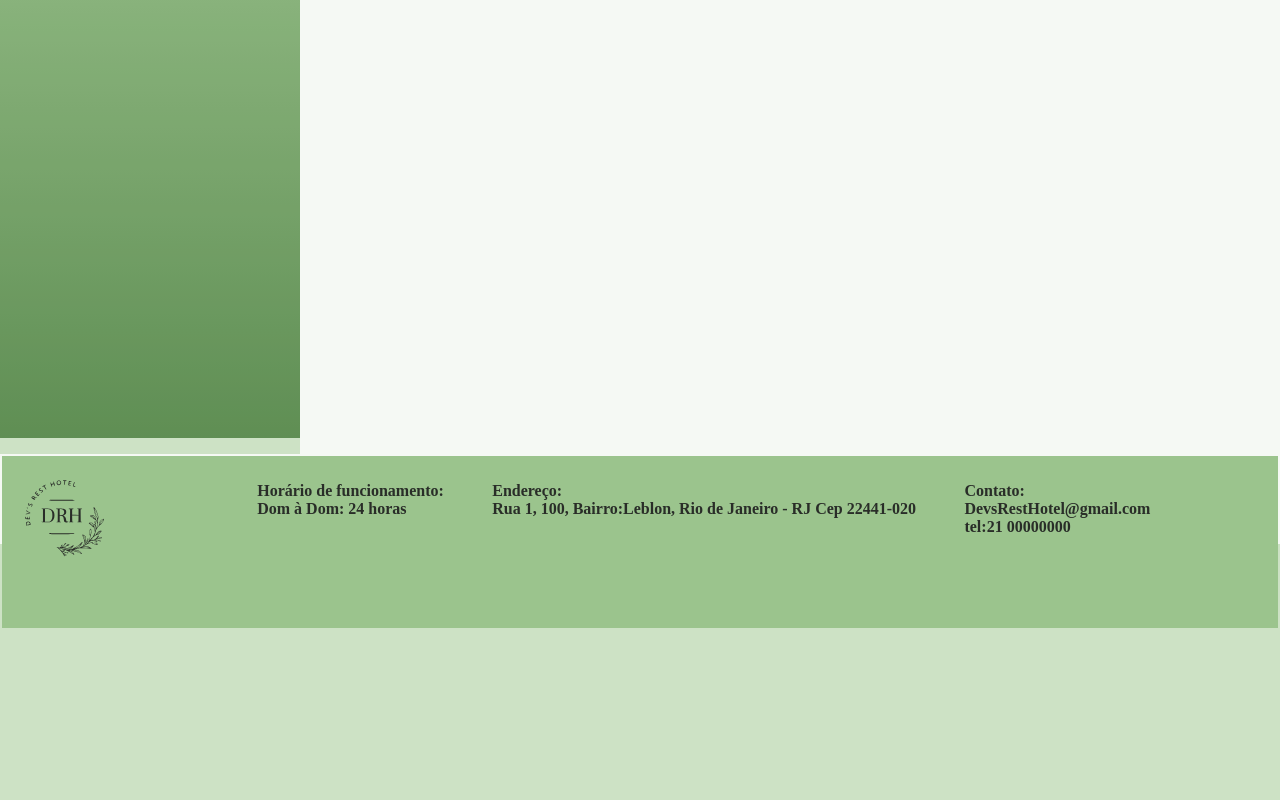
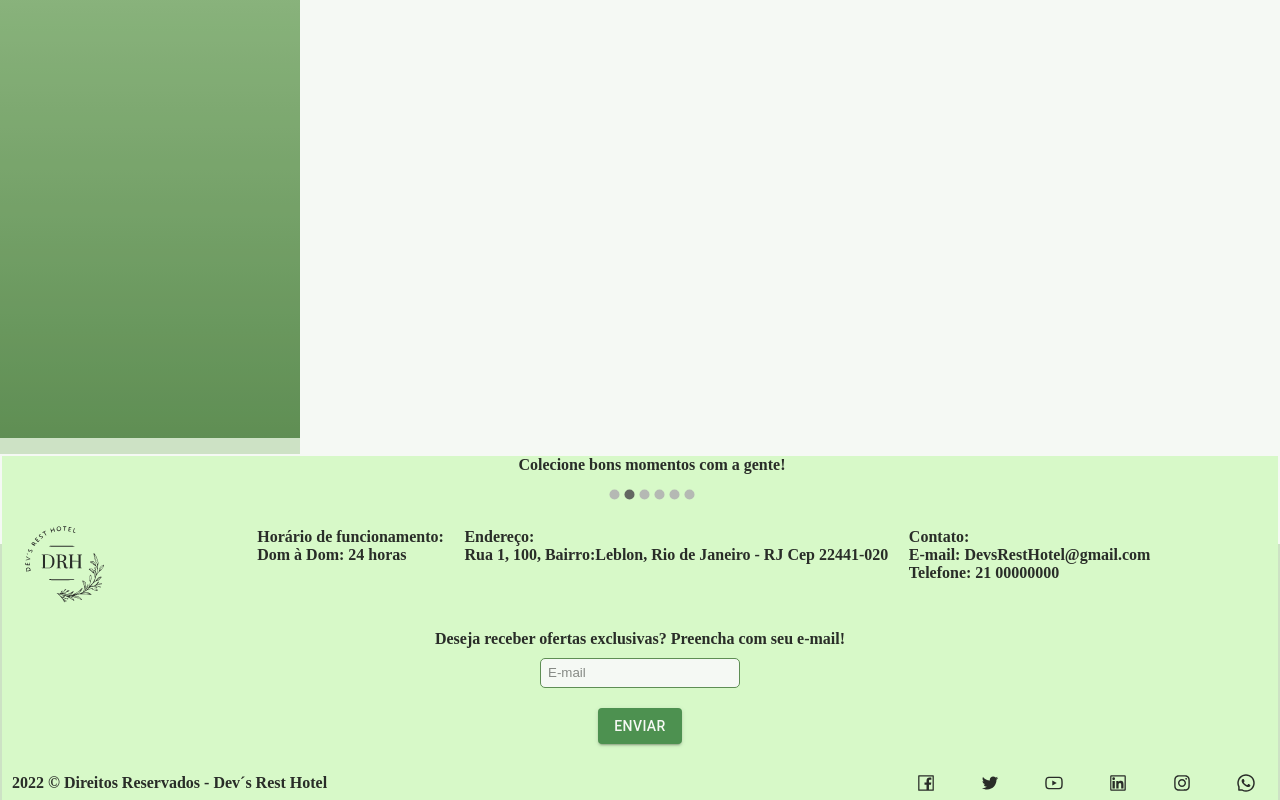
Before and after one commit to enricomartins018/mod5_devs_rest_hotel, a React (Vite) app: page / in a window 1280 px wide. Shown: the part 282-1082 px from the top of the page. Before the commit the page ends 910 px from the top, so only its background shows below. Built offline with nearby package versions, Linux system fonts and the light colour scheme.

Commit message:
Adicionei o componente Carrossel do footer

```diff
--- a/package.json
+++ b/package.json
@@ -9,10 +9,16 @@
     "preview": "vite preview"
   },
   "dependencies": {
+    "@emotion/react": "^11.10.4",
+    "@emotion/styled": "^11.10.4",
+    "@mui/icons-material": "^5.10.3",
+    "@mui/material": "^5.10.3",
     "axios": "^0.27.2",
     "react": "^18.2.0",
     "react-dom": "^18.2.0",
+    "react-hook-form": "^7.34.2",
     "react-icons": "^4.4.0",
+    "react-material-ui-carousel": "^3.4.2",
     "react-router-dom": "^6.3.0"
   },
   "devDependencies": {
--- /dev/null
+++ b/src/components/Carrosselfooter/Carrossel.module.css
@@ -0,0 +1,6 @@
+.carrossel{
+    margin-right: 1px;
+    width: 1000px;
+    margin-left: 150px;
+    text-align: center;
+}
--- /dev/null
+++ b/src/components/Carrosselfooter/Carrosselfooter.jsx
@@ -0,0 +1,30 @@
+import React from 'react';
+import Carousel from 'react-material-ui-carousel'
+import S from "./Carrossel.module.css";
+
+export const Carrossel = (props) => {
+    var items = [
+        {name: "Você merece um descanso!",},
+        {name: "Colecione bons momentos com a gente!",},
+        {name: "Às vezes um descanso é a melhor forma de ser produtivo!",},
+        {name: "Depois que você vir, difícil vai ser não querer voltar!",},
+        {name: "Keep Calm e venha se hospedar!",},
+        {name: "Dev´s Rest Hotel",}
+    ]
+
+    return (
+        <Carousel className={S.carrossel}>
+            {
+                items.map( (item, i) => <Item key={i} item={item} /> )
+            }
+        </Carousel>
+    )
+}
+
+function Item(props)
+{
+    return (
+        <p><b>{props.item.name}</b></p>
+
+    )
+}
--- a/src/components/Footer/Footer.jsx
+++ b/src/components/Footer/Footer.jsx
@@ -1,19 +1,41 @@
 import React from 'react'
 import S from './Footer.module.css'
 import image from "../../assets/logo.svg";
+import { AiOutlineFacebook } from 'react-icons/ai';
+import { AiOutlineTwitter } from 'react-icons/ai';
+import { AiOutlineYoutube } from 'react-icons/ai';
+import { AiOutlineLinkedin } from 'react-icons/ai';
+import { AiOutlineInstagram } from 'react-icons/ai';
+import { AiOutlineWhatsApp } from 'react-icons/ai';
+import { FormNewsLetter } from '../FormNewsLetter/FormNewsLetter'
+import Button from '@mui/material/Button';
+import { Carrossel } from '../Carrosselfooter/Carrosselfooter';
+
 
 export const Footer = () => {
   return (
     <div className={S.footer}>
+      <Carrossel/>
       <div className={S.container}>
       <img className={S.img} src={image} alt="logo" />
-      {/*Aqui vai entrar o formulário*/}
       <div className={S.containerTexto}>
       <p><b>Horário de funcionamento:<br/>Dom à Dom: 24 horas</b></p>
       <p><b>Endereço:<br/>Rua 1, 100, Bairro:Leblon, Rio de Janeiro - RJ Cep 22441-020</b></p>
-      <p><b>Contato:<br/>DevsRestHotel@gmail.com<br/>tel:21 00000000</b></p>
+      <p className={S.contato}><b>Contato:<br/>E-mail: DevsRestHotel@gmail.com<br/>Telefone: 21 00000000</b></p>
       </div>
       </div>
-    </div>
+      <FormNewsLetter/>
+      <div className={S.redes}>
+        <p className={S.direitos}><b>2022 © Direitos Reservados - Dev´s Rest Hotel</b></p>
+        <nav className={S.nav}>
+        <Button href="#text-buttons"><AiOutlineFacebook size={20} className={S.icons}/></Button>
+        <Button href="#text-buttons"><AiOutlineTwitter size={20} className={S.icons}/></Button>
+        <Button href="#text-buttons"><AiOutlineYoutube size={20} className={S.icons}/></Button>
+        <Button href="#text-buttons"><AiOutlineLinkedin size={20} className={S.icons}/></Button>
+        <Button href="#text-buttons"><AiOutlineInstagram size={20} className={S.icons}/></Button>
+        <Button href="#text-buttons"><AiOutlineWhatsApp size={20} className={S.icons}/></Button>
+        </nav>
+        </div>
+      </div>
   )
 }
--- a/src/components/Footer/Footer.module.css
+++ b/src/components/Footer/Footer.module.css
@@ -1,7 +1,7 @@
 .footer{
     width: 100%;
-    height: 200%;
-    background-color: #8fbd7f  /*#ffffff*/;
+    height: 400%;
+    background-color:#daffc9;
     /*display: flex;
     flex-direction: row;
     justify-content: space-between;*/
@@ -27,3 +27,29 @@
     justify-content: space-between;
 
 }
+
+.contato{
+    display: flex;
+    flex-direction: row;
+    justify-content: center;
+}
+
+.icons{
+    color: black;
+}
+.redes{
+    display: flex;
+    flex-direction: row;
+    justify-content: space-between;
+
+}
+
+.direitos{
+    margin-top: 30px;
+    text-align: center;
+    margin-left: 10px;
+}
+
+.nav{
+    margin-top: 23px;
+}
--- a/src/components/FormNewsLetter/FormNewsLetter.jsx
+++ b/src/components/FormNewsLetter/FormNewsLetter.jsx
@@ -1,9 +1,21 @@
-import React from 'react'
+import S from './FormNewsLetter.module.css'
+import Button from '@mui/material/Button';
+import { useForm } from 'react-hook-form';
 
 export const FormNewsLetter = () => {
+  const {register,handleSubmit,formState: { errors },} = useForm();
+  const onSubmit = (data) => console.log(data);
+
   return (
-    <div>
-      <input type="text" placeholder='E-mail'/>
+    <div className={S.container}>
+      <p><b>Deseja receber ofertas exclusivas? Preencha com seu e-mail!</b></p>
+      <form className={S.container} onSubmit={handleSubmit(onSubmit)}>
+      <input className={S.imput} {...register('Email',{ pattern: /^[a-z0-9._%+-]+@[a-z0-9.-]+\.[a-z]{2,4}$/ })} placeholder='E-mail'/>
+      {errors.Email && <p>Digite um e-mail válido</p>}
+
+      <Button variant="contained" color="success">Enviar</Button>
+     </form>
+
     </div>
   )
 }
--- a/src/components/FormNewsLetter/FormNewsLetter.module.css
+++ b/src/components/FormNewsLetter/FormNewsLetter.module.css
@@ -0,0 +1,24 @@
+.container{
+
+    display: flex;
+    flex-direction: column;
+    justify-content: center;
+    align-items: center;
+}
+.imput{
+    border-radius: 5px;
+    border: 1px solid #437a37;
+    height: 30px;
+    width: 200px;
+    padding: 7px;
+    margin-top: 10px;
+    margin-bottom: 20px;
+}
+.botao{
+    margin-top: 10px;
+    border-radius: 5px;
+    border: 1px solid #437a37;
+    height: 30px;
+    width: 100px;
+    padding: 7px;
+}
```
Also changed, not shown: 1 other file (tests, documents, lock files or other folders).
